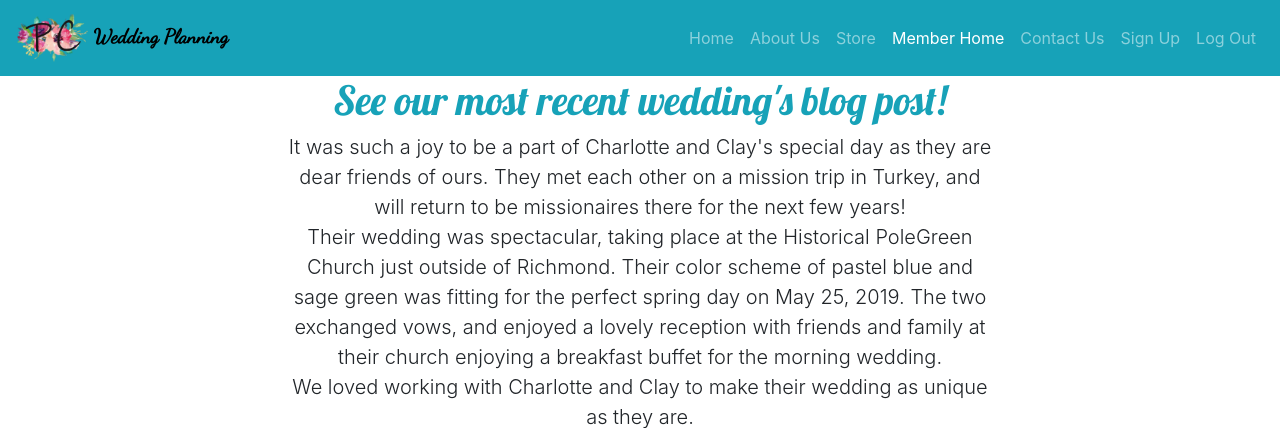
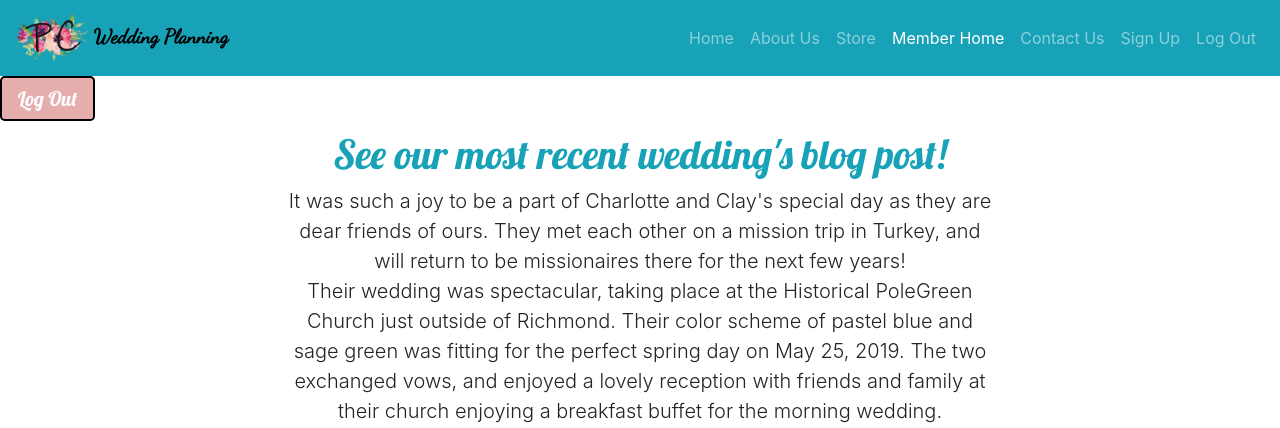
Before and after one commit to danielkeith116/ECT, a PHP site: page /ECT/memberHome.php in a window 1280 px wide. Shown: the top 428 px of the page. Run offline with PHP 8.4, Linux system fonts and the light colour scheme; the visitor is signed in with stand-in values (Sample User, id 1).

Commit message:
logout button

```diff
--- a/ECT/memberHome.php
+++ b/ECT/memberHome.php
@@ -33,6 +33,15 @@ if (!isset($_SESSION['email']))
             font-family: 'Lobster';
             color: rgb(23, 162, 184);
         }
+		.xa {
+      background-color: rgba(205, 92, 92, 0.5);
+	  font-family: 'Lobster';
+	  border: 2px solid black;
+		}
+
+	  .pad {
+		  padding-top: 8px;
+	  }
     </style>
 
 <body>
@@ -84,6 +93,11 @@ if (!isset($_SESSION['email']))
 
   </div>
 </nav>
+
+<div class="pad">
+<p><a class="btn-lg xa text-white" href="/ECT/login.php" role="button">Log Out</a></p>
+</div>
+
 <div class="position-relative overflow-hidden text-center">
   <div class="col-md-7  mx-auto ">
     <h1>See our most recent wedding's blog post!</h1>
```
